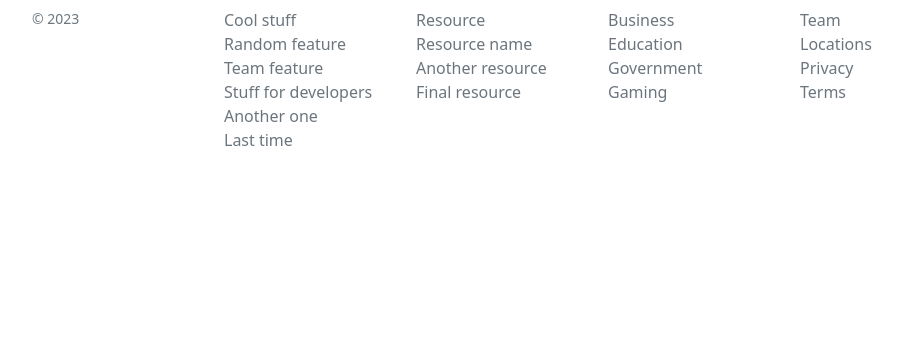
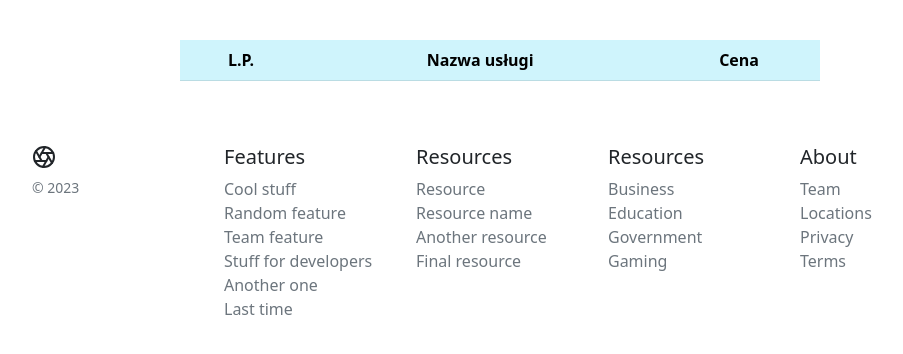
Before and after one commit to oskarpasko/django-univ-webproject, a Django app: page /record/pricing/ in a window 1280 px wide. Shown: the part 56-410 px from the top of the page, without its empty margins (140-1043 px from the left). Run offline with Django 4.2, Linux system fonts and the light colour scheme; lists and menus that the app fills with data are empty; some libraries are stand-ins or nearby versions.

Commit message:
styling template

```diff
--- a/phone_service/record/templates/record/pricing.html
+++ b/phone_service/record/templates/record/pricing.html
@@ -11,10 +11,26 @@
 {% block content %}
 
 {% include 'record/includes/header.html' %}
-
-<main role="main" style="margin-top: -5%;">
-
-</main>
+<div class="d-flex justify-content-center align-items-center mb-14" style="margin-top: 3rem;">
+    <table class="table table-hover w-50 text-center table-info">
+        <thead>
+            <tr>
+              <th scope="col-6">L.P.</th>
+              <th scope="col-6">Nazwa usługi</th>
+              <th scope="col-6">Cena</th>
+            </tr>
+          </thead>
+          <tbody>
+            {% for service in services %}
+                <tr>
+                    <th scope="row">{{ forloop.counter }}</th>
+                    <td>{{ service.name }}</td>
+                    <td>{{ service.price }} PLN</td>
+              </tr>
+            {% endfor %}
+          </tbody>
+    </table>
+</div>
 
 {% include 'record/includes/footer.html' %}
 
```
